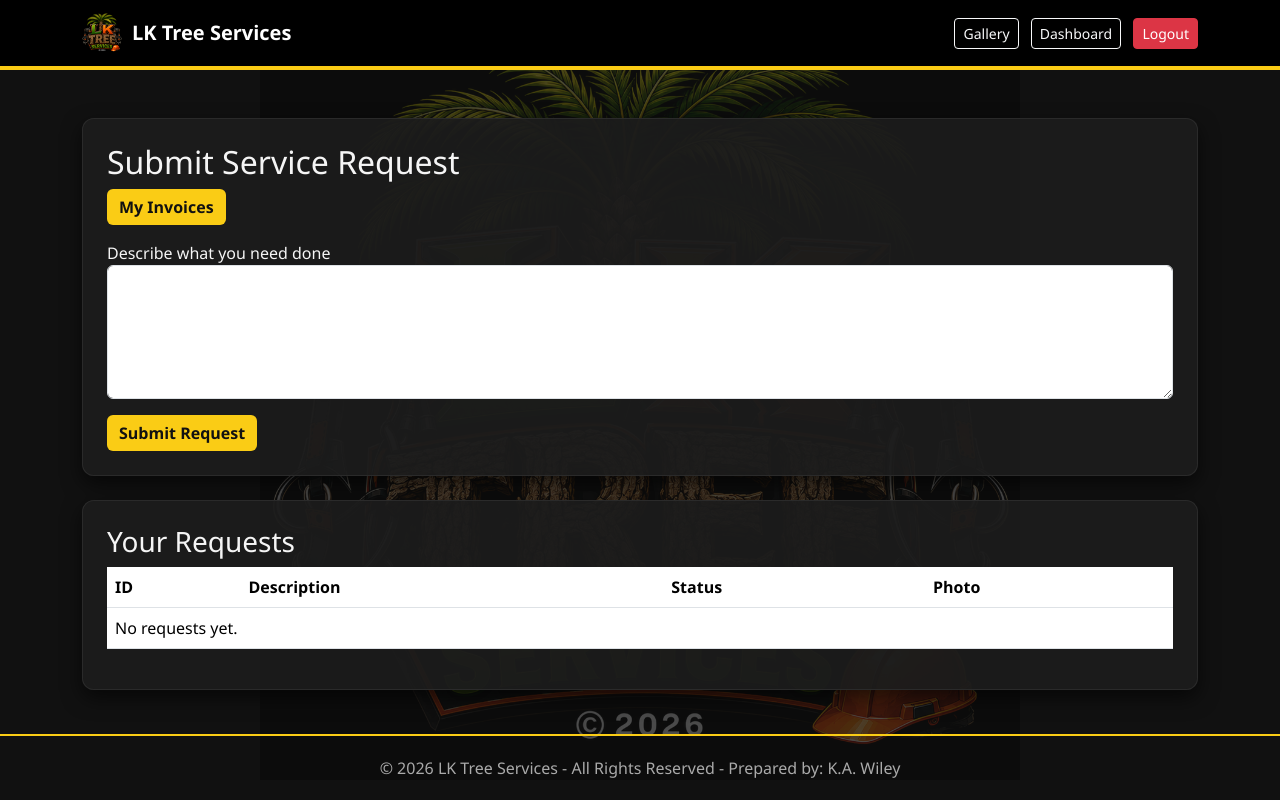
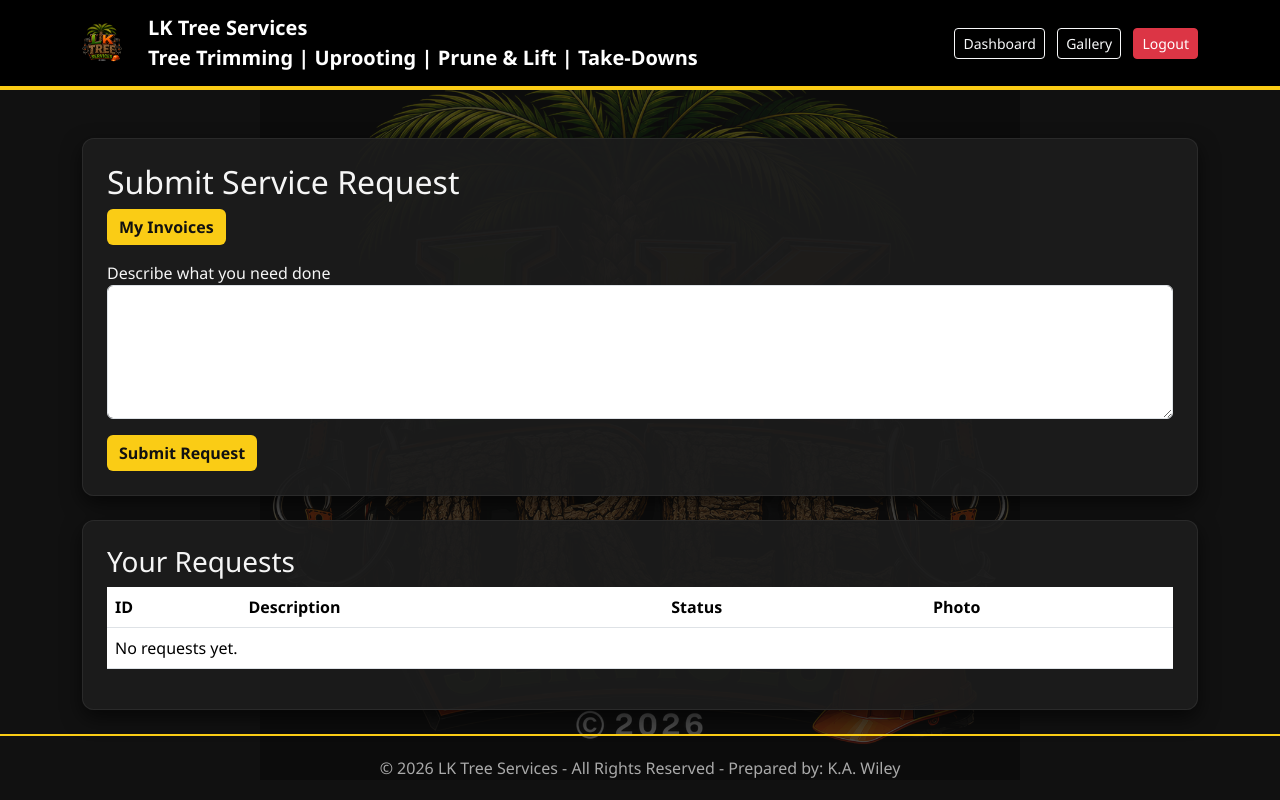
Before and after one commit to kwiley115907/Lk-home-tree-portal, a Flask app: page / in a window 1280 px wide. Run offline with Flask 3, Linux system fonts and the light colour scheme; the visitor is signed in with stand-in values (Sample User, id 1); data that the repository does not hold is empty.

Commit message:
Fix logo and header layout

```diff
--- a/templates/base.html
+++ b/templates/base.html
@@ -150,23 +150,26 @@
 <body class="d-flex flex-column min-vh-100">
     <div class="background-logo"></div>
 
-    <nav class="navbar navbar-expand-lg navbar-dark">
-        <div class="container">
-            <a class="navbar-brand d-flex align-items-center"
+
+<nav class="navbar navbar-expand-lg navbar-dark custom-navbar">
+    <div class="container d-flex align-items-center">
+
+        <a class="navbar-brand d-flex align-items-center gap-3"
            href="{{ url_for('dashboard') }}">
+
             <img src="{{ url_for('static', filename='images/logo.png') }}"
-                     alt="Logo">
-                LK Tree Services
+                 alt="LK Tree Services Logo"
+                 class="main-logo">
 
+            <div class="brand-text">
+                <div class="brand-title">LK Tree Services</div>
+                <div class="brand-services">
+                    Tree Trimming | Uprooting | Prune & Lift | Take-Downs
+                </div>
+            </div>
         </a>
 
         <div class="ms-auto">
-
-                    <a href="{{ url_for('gallery') }}"
-                       class="btn btn-outline-light btn-sm me-2">
-                        Gallery
-                    </a>
-
             {% if current_user.is_authenticated %}
                 <a href="{{ url_for('dashboard') }}"
                    class="btn btn-outline-light btn-sm me-2">
@@ -178,6 +181,7 @@
                        class="btn btn-primary btn-sm me-2">
                         New Invoice
                     </a>
+
                     <a href="{{ url_for('invoice_list') }}"
                        class="btn btn-outline-light btn-sm me-2">
                         Invoices
@@ -194,14 +198,30 @@
                     </a>
                 {% endif %}
 
+                <a href="{{ url_for('gallery') }}"
+                   class="btn btn-outline-light btn-sm me-2">
+                    Gallery
+                </a>
+
                 <a href="{{ url_for('logout') }}"
                    class="btn btn-danger btn-sm">
                     Logout
+                </a>
+            {% else %}
+                <a href="{{ url_for('gallery') }}"
+                   class="btn btn-outline-light btn-sm me-2">
+                    Gallery
+                </a>
+
+                <a href="{{ url_for('login') }}"
+                   class="btn btn-primary btn-sm">
+                    Login
                 </a>
             {% endif %}
         </div>
     </div>
 </nav>
+
 
     <main class="container mt-5 flex-grow-1">
         {% block content %}{% endblock %}
```
Lines whose indentation alone changed are shown as unchanged.
